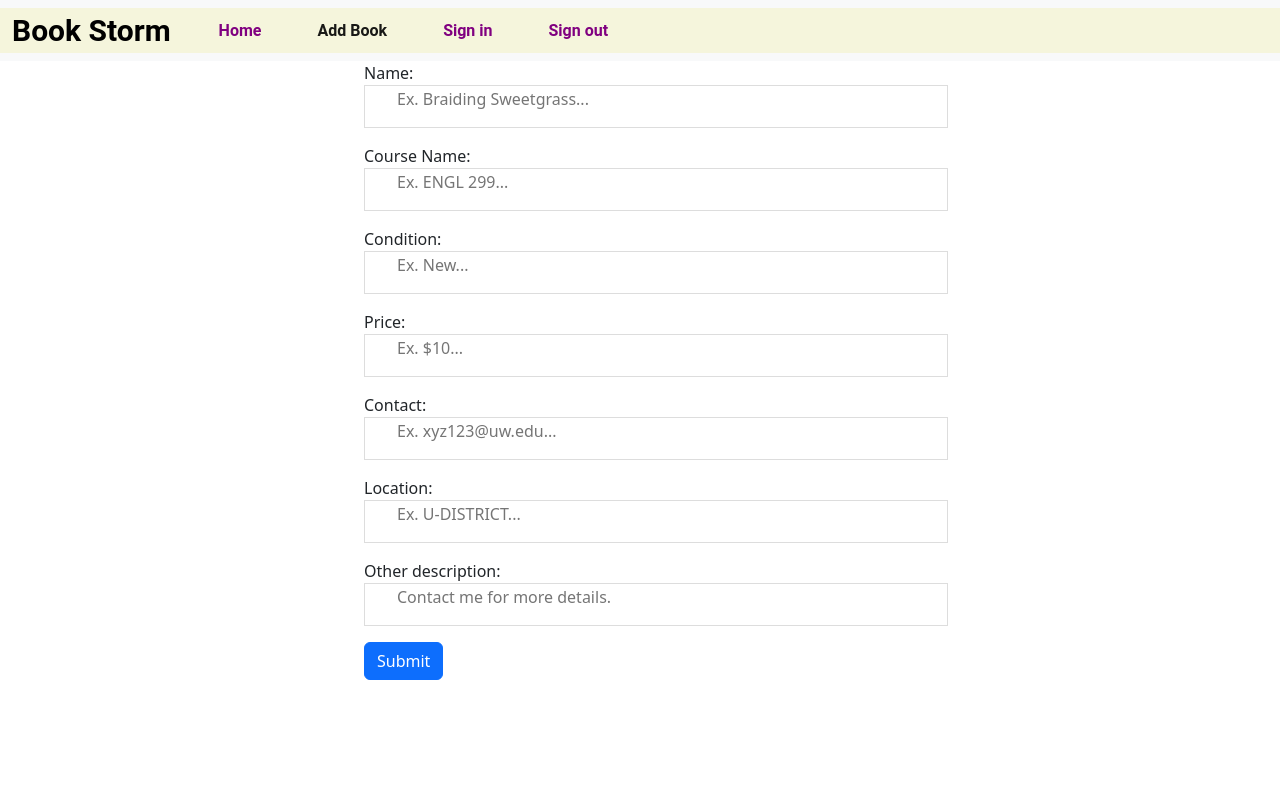
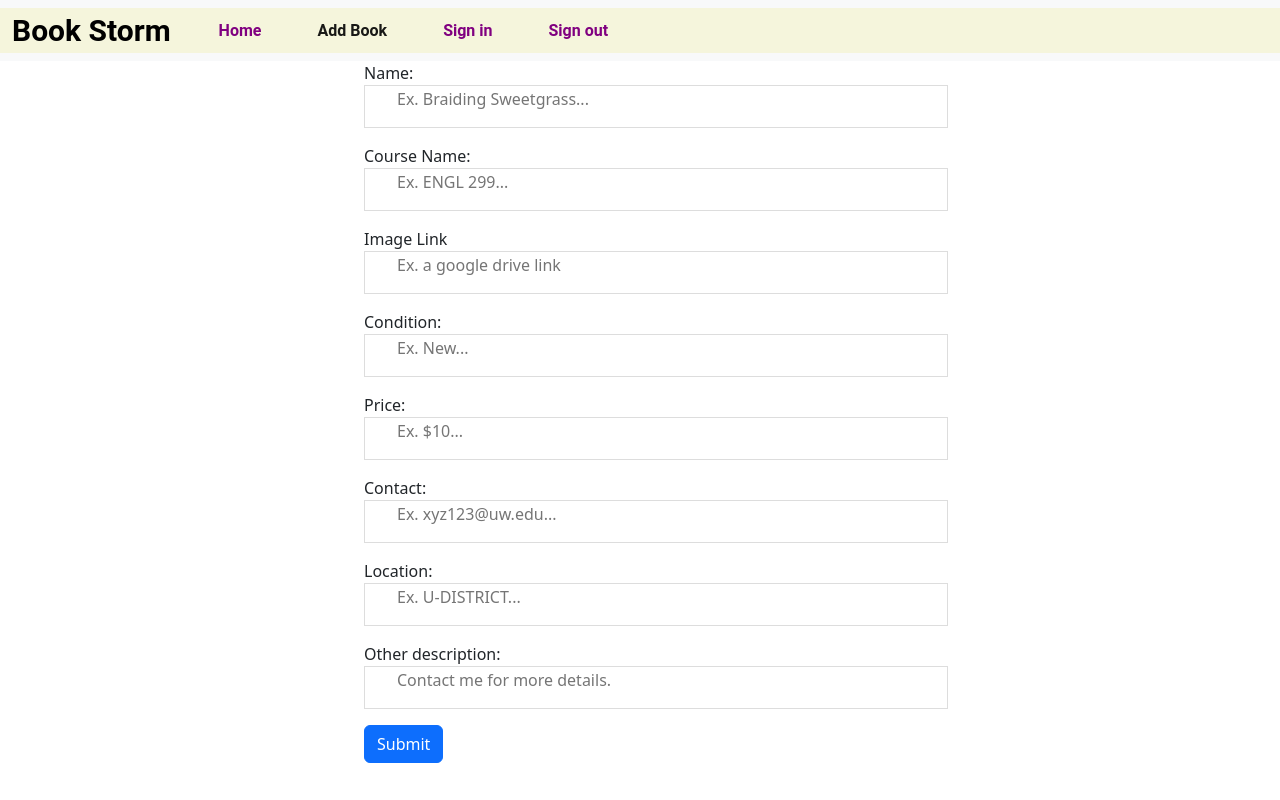
Before and after one commit to chocoloe/book-thrift-site, a React (Create React App) app: page /addBook in a window 1280 px wide. Built offline with nearby package versions, Linux system fonts and the light colour scheme; no server answers; sample sign-in values are in the browser's storage.

Commit message:
added imgUrl in addBook

```diff
--- a/src/components/AddBook.js
+++ b/src/components/AddBook.js
@@ -20,10 +20,11 @@ export default function AddBook(props) {
 
     const [complete, setComplete] = useState(false);
 
-    const addNewBook = (bookName, courseName, condition, price, contact, location, description) => {
+    const addNewBook = (bookName, courseName, imgUrl, condition, price, contact, location, description) => {
         const newBook = {
           bookName: bookName,
           course: courseName,
+          imgUrl: imgUrl,
           condition: condition,
           price: price,
           timestamp: Date.now(),
@@ -47,6 +48,7 @@ export default function AddBook(props) {
     const emptyState = {
         name: "",
         courseName: "",
+        imgUrl: "",
         condition: "",
         price: "",
         contact: "",
@@ -58,7 +60,7 @@ export default function AddBook(props) {
 
     const handleSubmit = (event) => {
         event.preventDefault();
-        addNewBook(addBook.name, addBook.courseName, addBook.condition,
+        addNewBook(addBook.name, addBook.courseName, addBook.imgUrl, addBook.condition,
             addBook.price, addBook.contact, addBook.location, addBook.description);
             setAddBook(emptyState);
     }
@@ -86,6 +88,11 @@ export default function AddBook(props) {
                 <label>
                 Course Name:
                 <input type="text" value={addBook.courseName} name="courseName" placeholder="Ex. ENGL 299..." onChange={handleChange} />
+                </label>
+
+                <label>
+                Image Link
+                <input type="text" value={addBook.courseName} name="imgUrl" placeholder="Ex. a google drive link" onChange={handleChange} />
                 </label>
 
                 <label>
```
